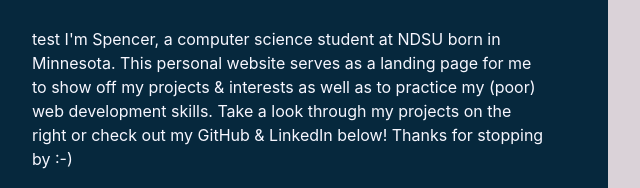
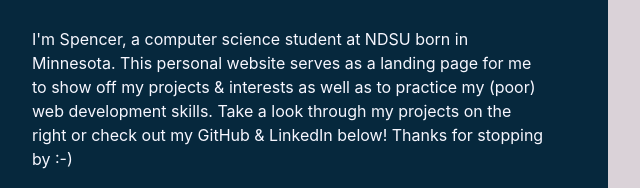
Before and after one commit to SpencerLommel/portfolio-website, a plain HTML site: page index.html in a window 1280 px wide. Shown: the part 245-433 px from the top of the page, 32-672 px from the left. Drawn offline with nearby package versions, Linux system fonts and the light colour scheme.

Commit message:
test revert

```diff
--- a/index.html
+++ b/index.html
@@ -41,7 +41,7 @@
                     <h2 class="personal-tags">FULL-STACK ENTHUSIAST</h2>
                     <h2 class="personal-tags">RUST ENJOYER</h2>
 
-                    <p class="fade-in" id="intro">test I'm Spencer, a computer science student at NDSU born in Minnesota.
+                    <p class="fade-in" id="intro">I'm Spencer, a computer science student at NDSU born in Minnesota.
                          This personal website serves as a landing page for me to show off my projects & interests as well
                          as to practice my (poor) web development skills. Take a look through my projects on the right or check out my
                         GitHub & LinkedIn below! Thanks for stopping by :-) </p>
```
